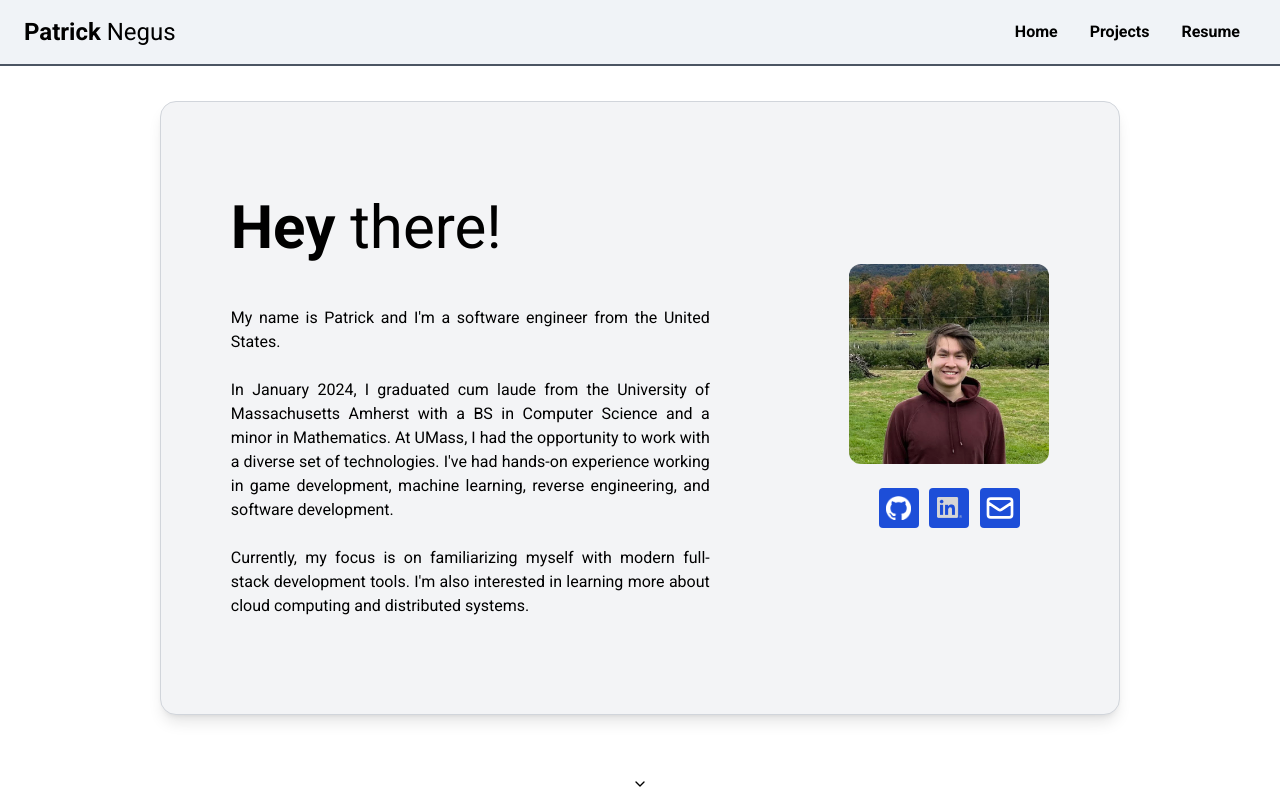
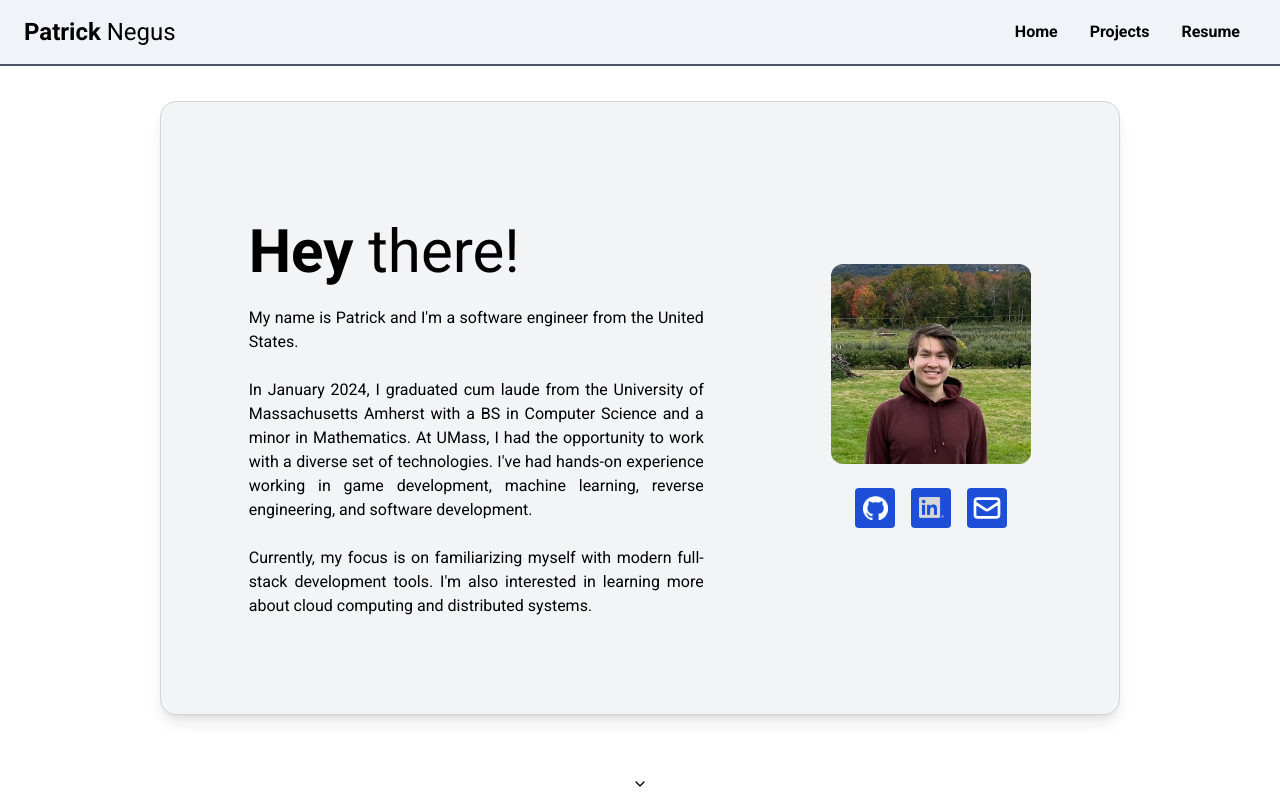
Before and after one commit to pnegus/personal-nextjs-site, a Next.js app in the folder personal-nextjs-site/: page / in a window 1280 px wide. Shown: the top 800 px of the page. Built offline with nearby package versions, Linux system fonts and the light colour scheme.

Commit message:
moar responsive

```diff
--- a/personal-nextjs-site/src/components/homePageTile.tsx
+++ b/personal-nextjs-site/src/components/homePageTile.tsx
@@ -8,7 +8,7 @@ export default function HomePageTile() {
         <div className = {styles.pagetile}>
           <Tile>
             <p className="w-3/4 md:w-1/2 text-center md:text-justify whitespace-pre-line">
-              <h1 className="text-6xl pb-12"><b>Hey</b> there!</h1>
+              <h1 className="text-6xl py-6"><b>Hey</b> there!</h1>
               {`My name is Patrick and I'm a software engineer from the United States.
 
               In January 2024, I graduated cum laude from the University of Massachusetts Amherst with a BS in Computer Science and a minor in Mathematics. At UMass, I had the opportunity to work with a diverse set of technologies. I've had hands-on experience working in game development, machine learning, reverse engineering, and software development.
@@ -24,7 +24,7 @@ export default function HomePageTile() {
                 height={200}
                 className="rounded-xl"
                 />
-                <div className = "flex flex-row justify-around p-6 w-full">
+                <div className = "flex flex-row justify-between p-6 w-full">
                   <Link className = {styles.link} href={"https://github.com/pnegus/"}>
                     <button className={styles.button}>
                         <Image
@@ -63,7 +63,7 @@ export default function HomePageTile() {
 
 const styles = {
     button: "flex bg-blue-700 hover:bg-blue-900 text-white font-bold rounded size-10 justify-center items-center",
-    pagetile:"flex flex-col w-full h-full items-center justify-center ",
+    pagetile:"flex flex-col w-full h-fit items-center justify-center md:self-center ",
     infotile: "flex flex-row justify-center items-center flex-wrap-reverse w-3/4 space-x-12 py-24 rounded-2xl shadow-lg bg-gray-100 border border-gray-300",
     link: ""
   }
--- a/personal-nextjs-site/src/components/projectPageTile.tsx
+++ b/personal-nextjs-site/src/components/projectPageTile.tsx
@@ -8,7 +8,7 @@ export default function ProjectPageTile() {
     return (
         <div className = {styles.pagetile}>
             <Tile>
-                 <h1 className="text-6xl text-center p-12"><b>My</b> Projects</h1>
+                 <h1 className="text-6xl text-center p-6 px-6"><b>My</b> Projects</h1>
 
                 <div className = "flex flex-col h-max space-y-6 flex-wrap scale-90">
                     <ProjectTile
@@ -40,7 +40,7 @@ export default function ProjectPageTile() {
 
 const styles = {
     button: "flex bg-blue-700 hover:bg-blue-900 text-white font-bold rounded size-10 justify-center items-center",
-    pagetile:"flex flex-col w-full h-full items-center justify-center",
+    pagetile:"flex flex-col w-full h-fit items-center justify-center md:self-center",
     infotile: "flex flex-row justify-center items-center flex-wrap-reverse w-full space-x-12 py-24",
     link: ""
   }
--- a/personal-nextjs-site/src/components/resumePageTile.tsx
+++ b/personal-nextjs-site/src/components/resumePageTile.tsx
@@ -24,7 +24,7 @@ export default function ResumePageTile() {
 
 const styles = {
     button: "flex bg-blue-700 hover:bg-blue-900 text-white font-bold rounded size-10 justify-center items-center",
-    pagetile:"flex flex-col w-full h-full items-center justify-center",
+    pagetile:"flex flex-col w-full h-fit items-center justify-center md:self-center",
     infotile: "flex flex-row justify-center items-center flex-wrap-reverse w-full space-x-12 py-24",
     link: ""
   }
--- a/personal-nextjs-site/src/components/tile.tsx
+++ b/personal-nextjs-site/src/components/tile.tsx
@@ -1,7 +1,7 @@
 
 export default function Tile({children} : Readonly<{children: React.ReactNode}>) {
     return (
-        <div className = "flex flex-row justify-around items-center flex-wrap h-fit w-3/4 py-24 rounded-2xl shadow-lg bg-gray-100 border border-gray-300">
+        <div className = "flex flex-row justify-around items-center flex-wrap h-fit w-3/4 py-6 md:py-24 px-6 rounded-2xl shadow-lg bg-gray-100 border border-gray-300">
             {children}
         </div>
     );
```
